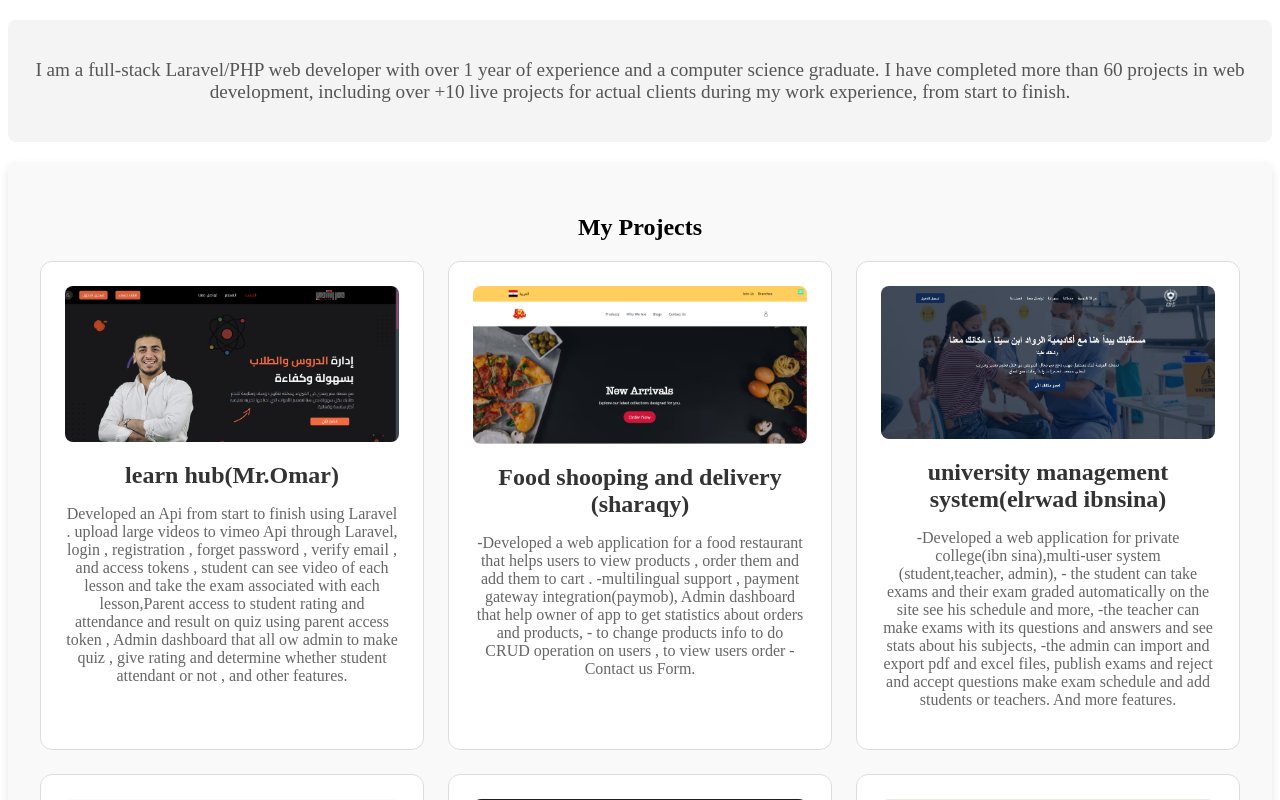
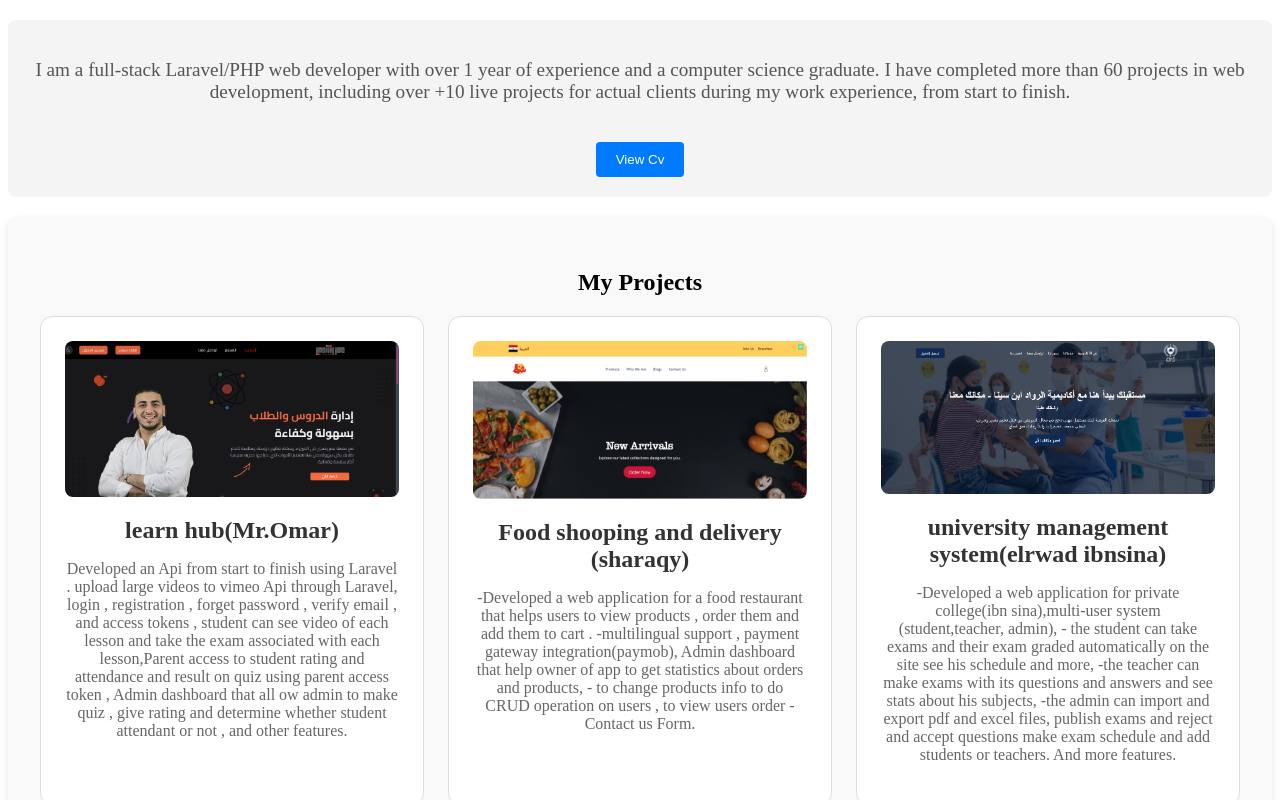
Before and after one commit to yousef2002307/final-portfolio, a React (Vite) app: page / in a window 1280 px wide. Shown: the top 800 px of the page. Built offline with nearby package versions, Linux system fonts and the light colour scheme.

Commit message:
first commit

```diff
--- a/src/App.jsx
+++ b/src/App.jsx
@@ -18,6 +18,7 @@ import image14 from './assets/images/Capture565.png';
 import image15 from './assets/images/chatcap.png';
 import image16 from './assets/images/hotel.png';
 import image17 from './assets/images/cart.png';
+import resume from './assets/images/full stack20254.pdf'; // Make sure to add your resume file here
 function App() {
   const projects = [
     {
@@ -170,7 +171,7 @@ url : "https://github.com/yousef2002307/shopping-cart-.git"
       id : 13,
       title : "tv show tracker app",
       description : `I built a tv show tracker app using venilla js , css and html. It allows users to search for tv shows and get detailed information about them.`,
-imageUrl : image13,
+ImageUrl : image13,
 url : "https://helpful-tarsier-91a5be.netlify.app/"
     },
 
@@ -181,12 +182,26 @@ url : "https://helpful-tarsier-91a5be.netlify.app/"
     <>
 
 <section className="about-me">
-
   <p>
     I am a full-stack Laravel/PHP web developer with over 1 year of experience and a computer science graduate.
     I have completed more than 60 projects in web development, including over +10 live projects for actual clients
     during my work experience, from start to finish.
   </p>
+  <button
+    className="resume-button"
+    onClick={() => window.open(resume, '_blank')}
+    style={{
+      backgroundColor: '#007bff',
+      color: 'white',
+      padding: '10px 20px',
+      border: 'none',
+      borderRadius: '4px',
+      cursor: 'pointer',
+      marginTop: '20px'
+    }}
+  >
+    View Cv
+  </button>
 </section>
       <section className="projects">
         <h2>My Projects</h2>
```
Also changed, not shown: 1 other file (tests, documents, lock files or other folders).
